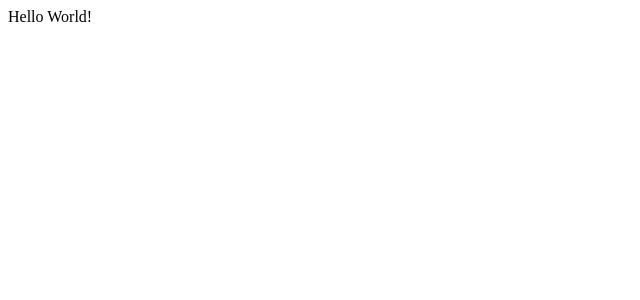
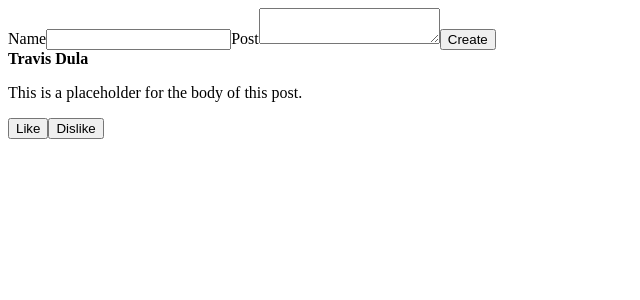
Before and after one commit to WTDula/SocialFeed, a React (Create React App) app: page / in a window 1280 px wide. Shown: the top 300 px of the page, without its empty margins (0-640 px from the left). Built offline with nearby package versions, Linux system fonts and the light colour scheme.

Commit message:
added basic functionality to all components, tested with input

```diff
--- a/src/App.js
+++ b/src/App.js
@@ -1,9 +1,21 @@
+import React, { useState } from 'react';
+import DisplayPosts from './Components/DisplayPosts/DisplayPosts';
+import CreatePost from './Components/CreatePost/CreatePost';
 //import './App.css';
 
 function App() {
+
+  const [posts, setPosts] = useState([{userName: "Travis Dula", postBody: "This is a placeholder for the body of this post."}])
+
+  function addNewPost(post){
+    let tempPosts = [post, ...posts]
+    setPosts(tempPosts)
+  }
+
   return (
     <div className="App">
-      Hello World!
+      <CreatePost addNewPost={addNewPost}/>
+      <DisplayPosts pagePosts={posts}/>
     </div>
   );
 }
--- a/src/Components/CreatePost/CreatePost.jsx
+++ b/src/Components/CreatePost/CreatePost.jsx
@@ -0,0 +1,28 @@
+import React, { useState } from 'react';
+
+const CreatePost = (props) => {
+
+    const [userName, setUserName] = useState("")
+    const [postBody, setPostBody] = useState("")
+
+    function handleSubmit(event){
+        event.preventDefault()
+        let newPost = {
+            userName: userName,
+            postBody: postBody
+        }
+        props.addNewPost(newPost)
+    }
+
+    return (
+        <form onSubmit={handleSubmit}>
+            <label>Name</label>
+            <input type="text" value={userName} onChange={(event) => setUserName(event.target.value)}/>
+            <label>Post</label>
+            <textarea value={postBody} onChange={(event) => setPostBody(event.target.value)}>placeholder</textarea>
+            <button type='submit'>Create</button>
+        </form>
+     );
+}
+
+export default CreatePost;
--- a/src/Components/DisplayPosts/DisplayPosts.jsx
+++ b/src/Components/DisplayPosts/DisplayPosts.jsx
@@ -0,0 +1,16 @@
+import React, { useState } from 'react';
+import Post from '../Post/Post';
+
+const DisplayPosts = (props) => {
+    return (
+        <div>
+            {props.pagePosts.map((post) => {
+                return (
+                    <Post userName={post.userName} postBody={post.postBody}/>
+                )
+            })}
+        </div>
+        );
+}
+
+    export default DisplayPosts;
--- a/src/Components/Post/Post.jsx
+++ b/src/Components/Post/Post.jsx
@@ -0,0 +1,17 @@
+import React, { useState } from 'react';
+
+const Post = (props) => {
+
+
+
+    return (
+        <div>
+            <strong>{props.userName}</strong>
+            <p>{props.postBody}</p>
+            <button>Like</button>
+            <button>Dislike</button>
+        </div>
+     );
+}
+
+export default Post;
```
